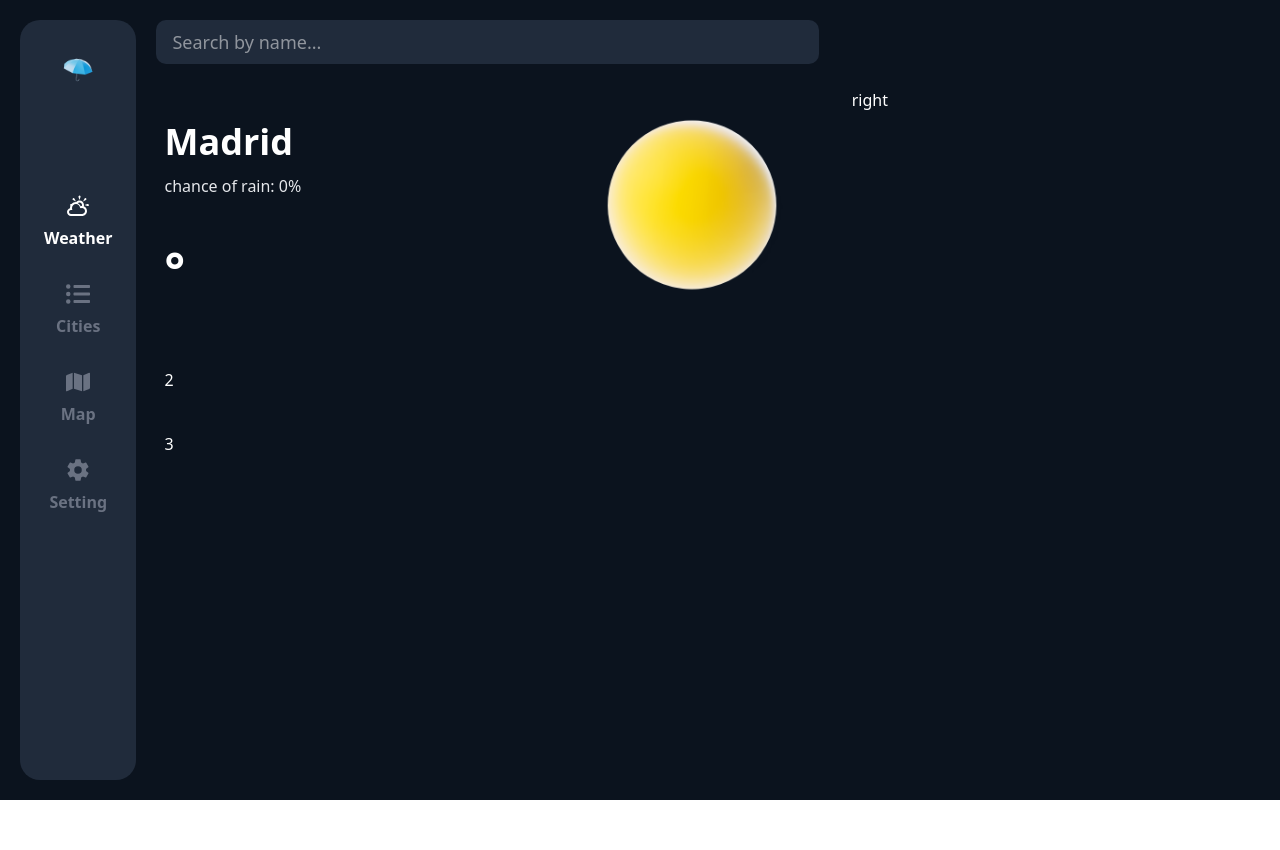
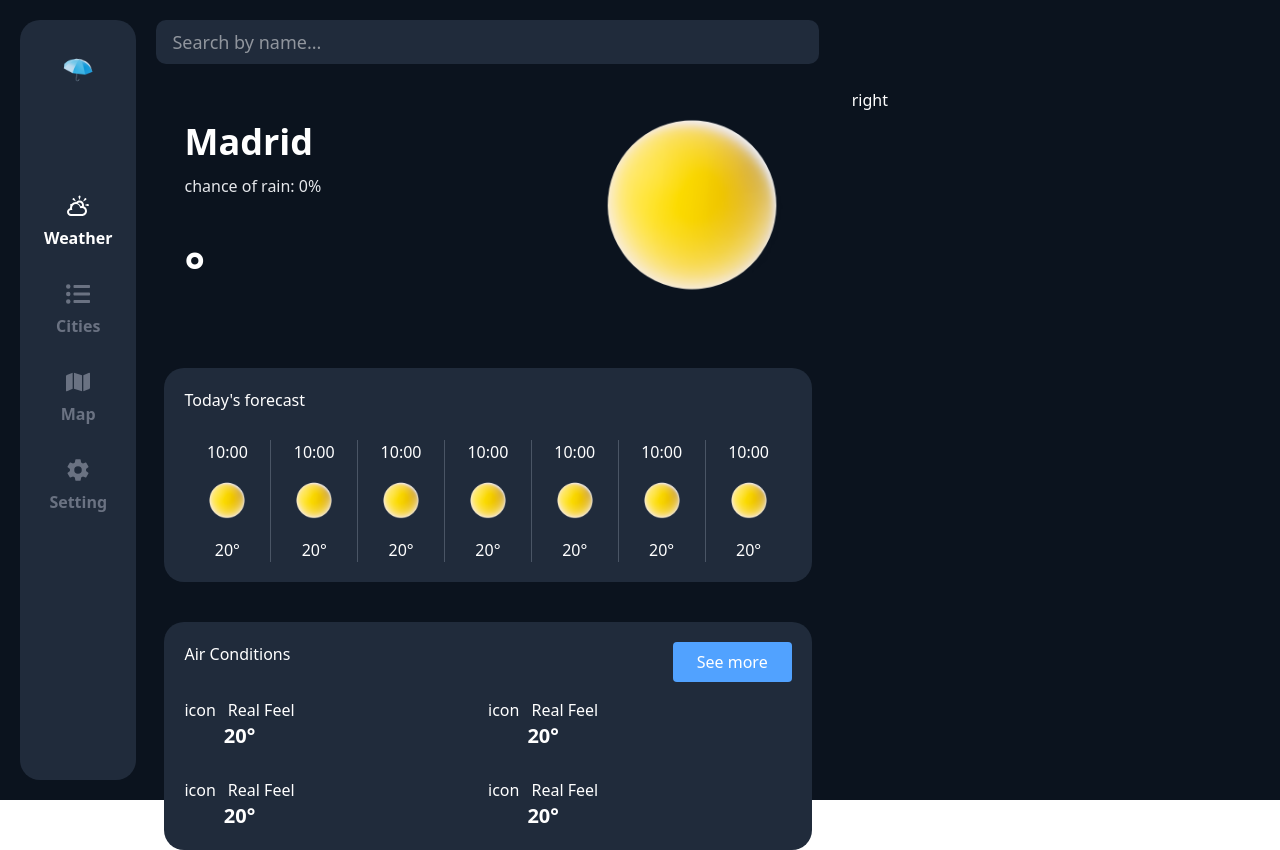
Before and after one commit to MohIdrees-Mohammadi/weather_app, a React (Vite) app: page /home in a window 1280 px wide. Before the commit the page ends 800 px from the top, so only its background shows below. Built offline with nearby package versions, Linux system fonts and the light colour scheme; no server answers.

Commit message:
home is completed

```diff
--- a/src/Pages/Home.jsx
+++ b/src/Pages/Home.jsx
@@ -3,10 +3,10 @@ import sunny from "../assets/sunny.png"
 import axios from 'axios'
 const Home = () => {
 
-  const [temp, setTemp ] = React.useState(null)
+  const [temp, setTemp] = React.useState(null)
 
-  const data =  async () => {
-    const response =  await axios.get("https://api.open-meteo.com/v1/forecast?latitude=52.52&longitude=13.41&current=temperature_2m,wind_speed_10m&hourly=temperature_2m,relative_humidity_2m,wind_speed_10m")
+  const data = async () => {
+    const response = await axios.get("https://api.open-meteo.com/v1/forecast?latitude=52.52&longitude=13.41&current=temperature_2m,wind_speed_10m&hourly=temperature_2m,relative_humidity_2m,wind_speed_10m")
     console.log(response);
     setTemp(response.data.current.temperature_2m)
 
@@ -25,7 +25,7 @@ const Home = () => {
         {/* Temperature container  */}
         <div className='flex items-center justify-between'>
           {/* temp content  */}
-          <div className='flex flex-col gap-12'>
+          <div className='flex flex-col gap-12 pl-5'>
             {/* title */}
             <div className='flex flex-col gap-3'>
               <h1 className='text-4xl font-bold'>Madrid</h1>
@@ -40,8 +40,97 @@ const Home = () => {
 
 
 
-        <div>2</div>
-        <div>3</div>
+        <div className='bg-secondary rounded-[20px] p-5'>
+          <span>Today's forecast</span>
+          <div className='flex mt-7'>
+            <div className='w-[50%] flex flex-col items-center gap-3 border-r-1 border-gray-600 '>
+              <span>10:00</span>
+              <img src={sunny} alt="" width={50} />
+              <span>20°</span>
+            </div>
+            <div className='w-[50%] flex flex-col items-center gap-3 border-r-1 border-gray-600 '>
+              <span>10:00</span>
+              <img src={sunny} alt="" width={50} />
+              <span>20°</span>
+            </div>
+            <div className='w-[50%] flex flex-col items-center gap-3 border-r-1 border-gray-600 '>
+              <span>10:00</span>
+              <img src={sunny} alt="" width={50} />
+              <span>20°</span>
+            </div>
+            <div className='w-[50%] flex flex-col items-center gap-3 border-r-1 border-gray-600 '>
+              <span>10:00</span>
+              <img src={sunny} alt="" width={50} />
+              <span>20°</span>
+            </div>
+            <div className='w-[50%] flex flex-col items-center gap-3 border-r-1 border-gray-600 '>
+              <span>10:00</span>
+              <img src={sunny} alt="" width={50} />
+              <span>20°</span>
+            </div>
+            <div className='w-[50%] flex flex-col items-center gap-3 border-r-1 border-gray-600 '>
+              <span>10:00</span>
+              <img src={sunny} alt="" width={50} />
+              <span>20°</span>
+            </div>
+            <div className='w-[50%] flex flex-col items-center gap-3  '>
+              <span>10:00</span>
+              <img src={sunny} alt="" width={50} />
+              <span>20°</span>
+            </div>
+
+          </div>
+        </div>
+
+
+
+        <div className='relative bg-secondary p-5 rounded-[20px]'>
+          <span>Air Conditions</span>
+
+          <div className='flex mt-8'>
+            {/* left */}
+            <div className='w-[50%] flex flex-col items-start gap-7'>
+
+              <div className='flex flex-col items-center '>
+                <div className='flex gap-3'>
+                  <span>icon</span>
+                  <span>Real Feel</span>
+                </div>
+                <span className='text-xl font-bold'>20°</span>
+              </div>
+
+              <div className='flex flex-col items-center '>
+                <div className='flex gap-3'>
+                  <span>icon</span>
+                  <span>Real Feel</span>
+                </div>
+                <span className='text-xl font-bold'>20°</span>
+              </div>
+
+            </div>
+
+            {/* right */}
+            <div className='w-[50%] flex flex-col items-start gap-7'>
+               <div className='flex flex-col items-center '>
+                <div className='flex gap-3'>
+                  <span>icon</span>
+                  <span>Real Feel</span>
+                </div>
+                <span className='text-xl font-bold'>20°</span>
+              </div>
+
+              <div className='flex flex-col items-center '>
+                <div className='flex gap-3'>
+                  <span>icon</span>
+                  <span>Real Feel</span>
+                </div>
+                <span className='text-xl font-bold'>20°</span>
+              </div>
+            </div>
+          </div>
+
+          <button className='px-6 py-2 rounded bg-blue-400 absolute top-5 right-5 cursor-pointer hover:bg-blue-500'>See more</button>
+        </div>
       </div>
       <div className='hidden lg:block w-[37%]'>right</div>
     </div>
```
Also changed, not shown: 1 other file (tests, documents, lock files or other folders).
